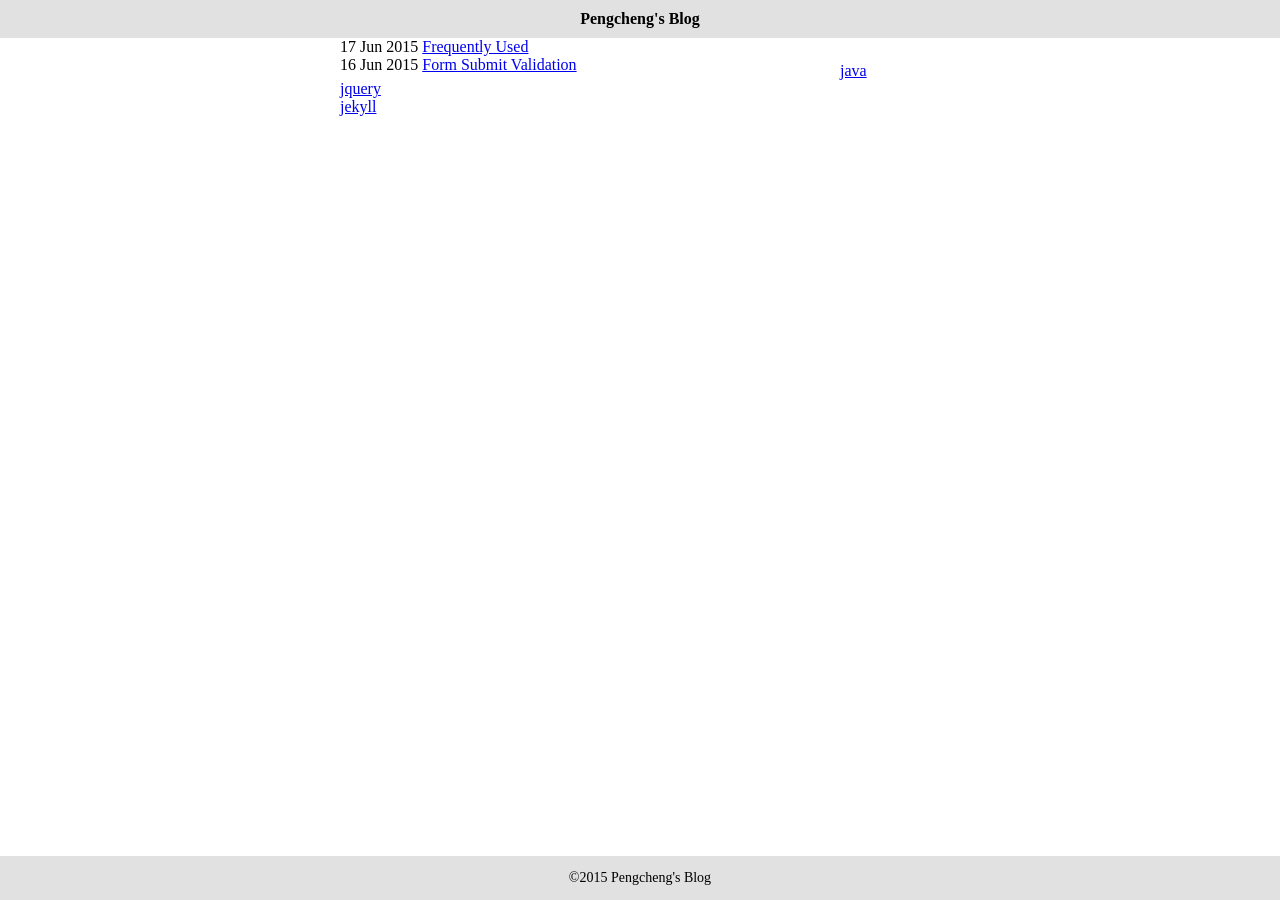
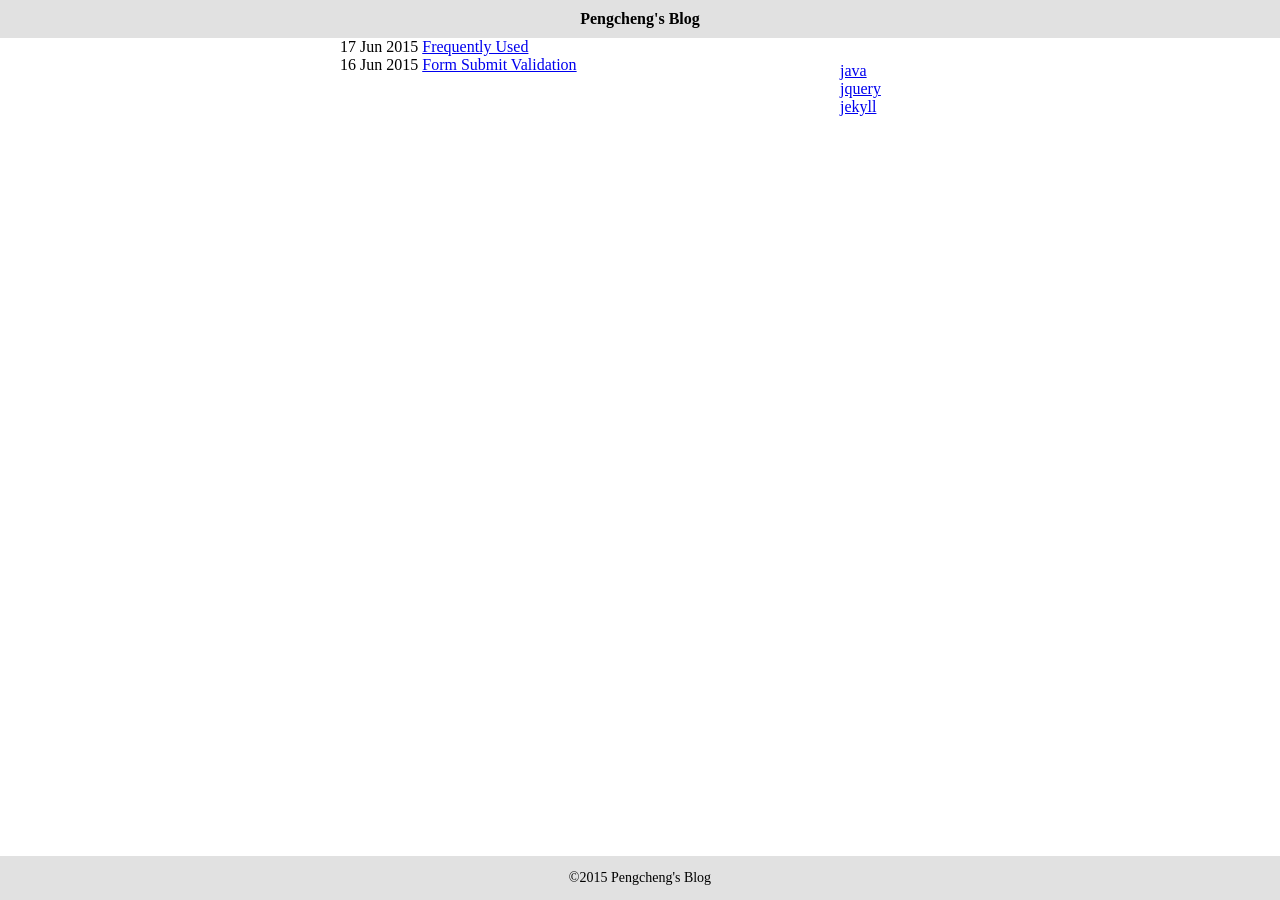
Before and after one commit to anfslove/jekyll_demo, a Jekyll site: the page built from categories/jquery/index.html, in a window 1280 px wide. Built offline with Jekyll 4.4.1, drawn with Linux system fonts in a browser that asks for light colours.

Commit message:
Added categories.

```diff
--- a/_layouts/default.html
+++ b/_layouts/default.html
@@ -3,7 +3,7 @@
 	<div class="main">
 		{{ content }}
 	</div>
-　　<div class="left">
+　　<div class="right">
 		<ul class="categories">
 			{% for cat in site.categories %}
 				<li><a href="{{ site.baseurl }}/categories/{{ cat[0] }}">{{ cat[0] }}</a></li>
--- a/css/main.css
+++ b/css/main.css
@@ -37,7 +37,7 @@
 	width: 500px;
 	float: left;
 }
-.right: {
+.right{
 	width: 100px;
 	float: left;
 }
```
